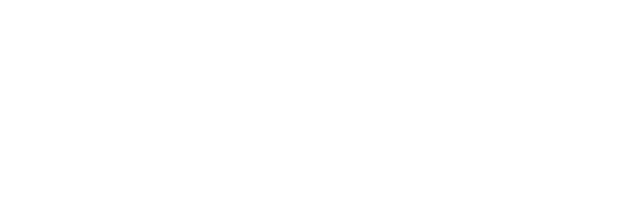
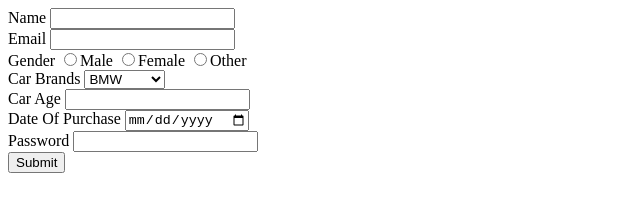
Before and after one commit to acciojob/car-insurance-form-ba2-ba, a website: page main.html in a window 1280 px wide. Shown: the whole page, without its empty margins (0-640 px from the left). Drawn offline with Linux system fonts and the light colour scheme.

Commit message:
created a submission

```diff
--- a/main.html
+++ b/main.html
@@ -8,6 +8,46 @@
 
 <body>
 	<!-- the entire body must be written by student -->
+
+	<form method="post">
+		<div>
+			<label for="name">Name</label>
+			<input type="text" id="name" required>
+		</div>
+		<div>
+			<label for="email">Email</label>
+			<input type="email" id="email" required>
+		</div>
+		<div>
+			<label for="gender">Gender</label>
+			<input type="radio" name="gender" value="male" required>Male
+			<input type="radio" name="gender" value="female" required>Female
+			<input type="radio" name="gender" value="other" required>Other
+		</div>
+		<div>
+			<label for="cars">Car Brands</label>
+			<select id="cars">
+				<option value="bmw">BMW</option>
+				<option value="audi">Audi</option>
+				<option value="mercedez">Mercedez</option>
+			</select>
+		</div>
+		<div>
+			<label for="carage">Car Age</label>
+			<input type="number" id="carage" required>
+		</div>
+		<div>
+			<label for="dop">Date Of Purchase</label>
+			<input type="date" id="dop" required>
+		</div>
+		<div>
+			<label for="password">Password</label>
+			<input type="password" id="password" required>
+		</div>
+		<button type="submit">Submit</button>
+	</form>
+
+
     <script type="text/javascript" src="./script.js">
 </script>
 
```
